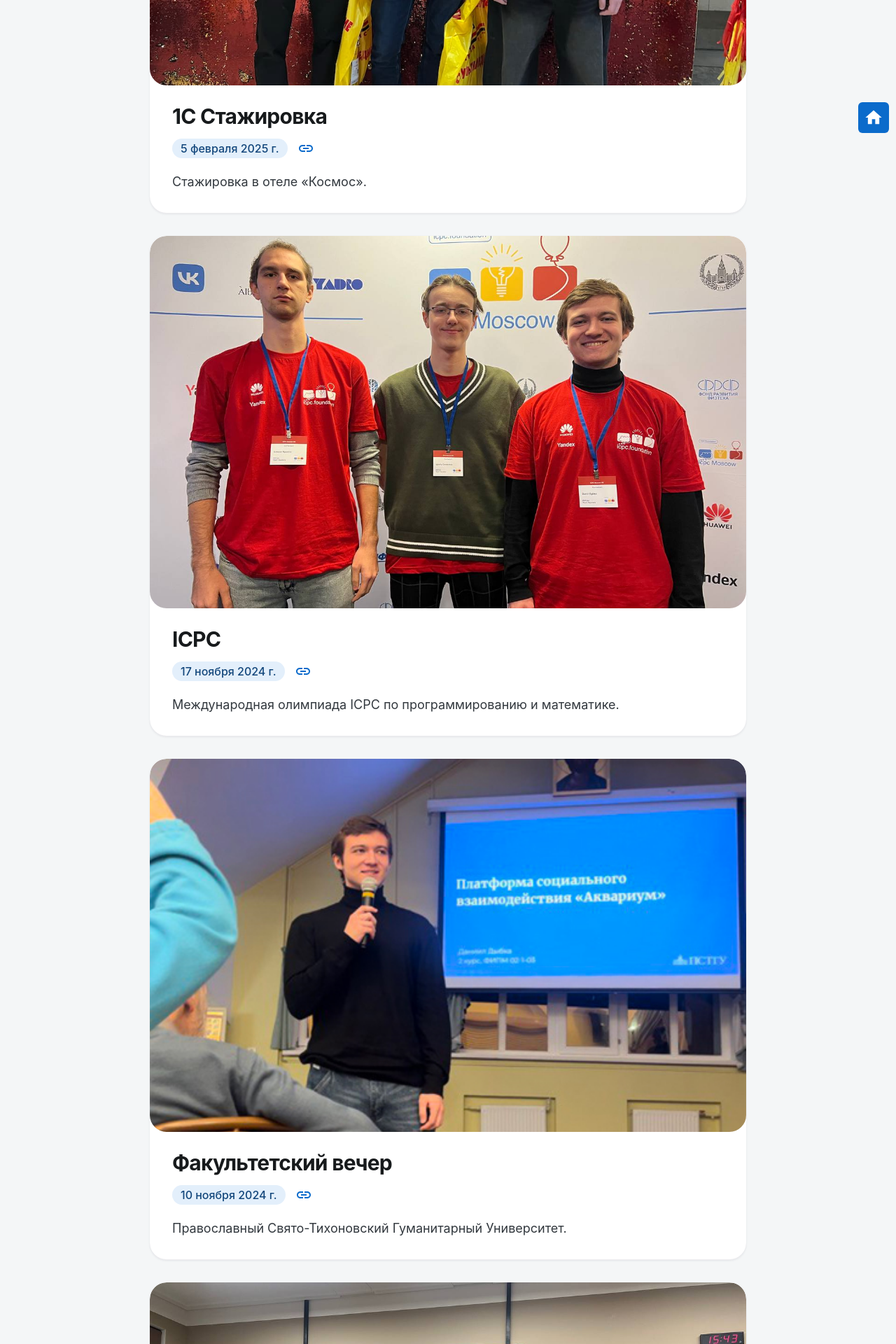
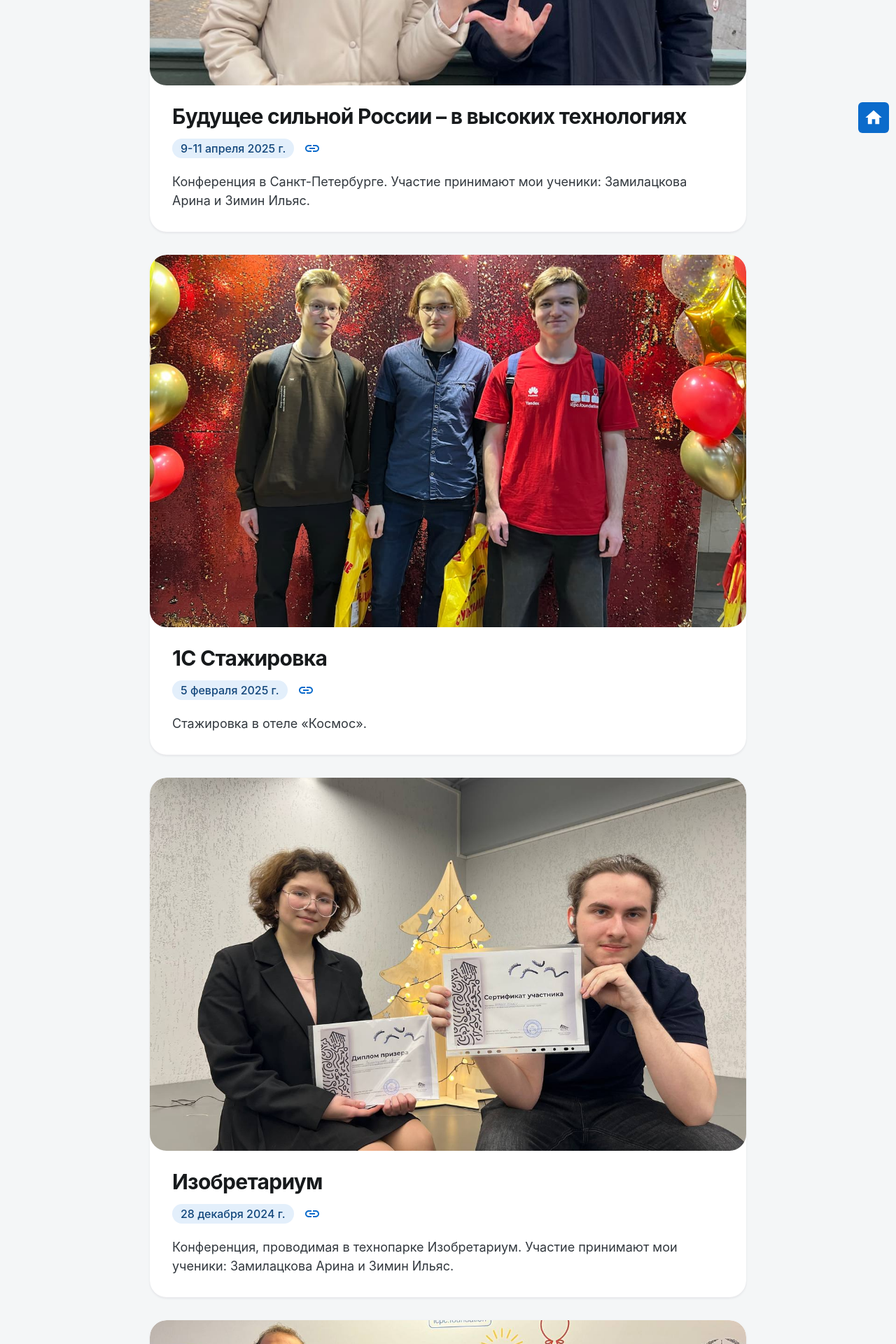
Before and after one commit to DanyaBooba/dybka-ru, a React (Vite) app in the folder app/: page /contests in a window 1280 px wide. Shown: the part 600-2520 px from the top of the page at 70% size. Built offline with nearby package versions, Linux system fonts and the light colour scheme.

Commit message:
добавляет мероприятия

```diff
--- a/app/src/data/contests/contests.js
+++ b/app/src/data/contests/contests.js
@@ -1,10 +1,24 @@
 export const contests = [
+    {
+        imageCap: '2025/saintp/cap.jpg',
+        title: 'Будущее сильной России – в высоких технологиях',
+        desc: 'Конференция в Санкт-Петербурге. Участие принимают мои ученики: Замилацкова Арина и Зимин Ильяс.',
+        date: '9-11 апреля 2025 г.',
+        link: 'saintp-2025'
+    },
     {
         imageCap: '2025/1с/cap.jpg',
         title: '1С Стажировка',
         desc: 'Стажировка в отеле «Космос».',
         date: '5 февраля 2025 г.',
         link: '1c-2025'
+    },
+    {
+        imageCap: '2024/izob-kids/cap.jpg',
+        title: 'Изобретариум',
+        desc: 'Конференция, проводимая в технопарке Изобретариум. Участие принимают мои ученики: Замилацкова Арина и Зимин Ильяс.',
+        date: '28 декабря 2024 г.',
+        link: 'izob-kids-2024'
     },
     {
         imageCap: '2024/icpc/cap.jpg',
@@ -157,4 +171,4 @@ export const contests = [
 
 export const contestsMainPage = contests
     .slice(0, 3)
-    .map(({imageCap, link, title}) => ({imageCap, link, title}));
+    .map(({ imageCap, link, title }) => ({ imageCap, link, title }));
--- a/app/src/pages/Main/PageIndex/InnerBlockContacts.tsx
+++ b/app/src/pages/Main/PageIndex/InnerBlockContacts.tsx
@@ -1,6 +1,5 @@
-import Grid from '@mui/material/Grid2';
-import Link from '@mui/joy/Link';
-import Card from '@mui/joy/Card';
+import Grid from '@mui/material/Grid2'
+import Link from '@mui/joy/Link'
 
 function InnerBlockContacts() {
     const gridSize = {
```
Also changed, not shown: app/public/img/contests/2024/izob-kids/cap.jpg (added), app/public/img/contests/2025/saintp/cap.jpg (added).
